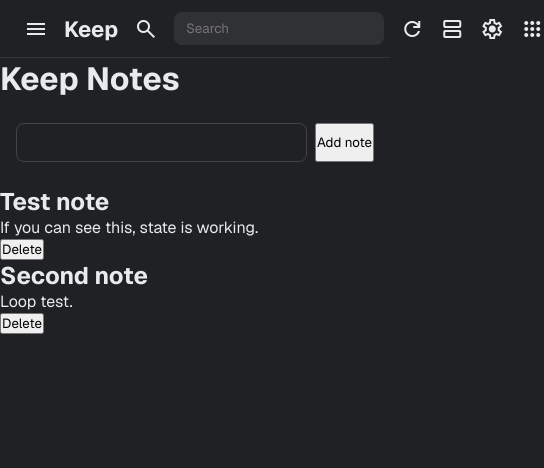
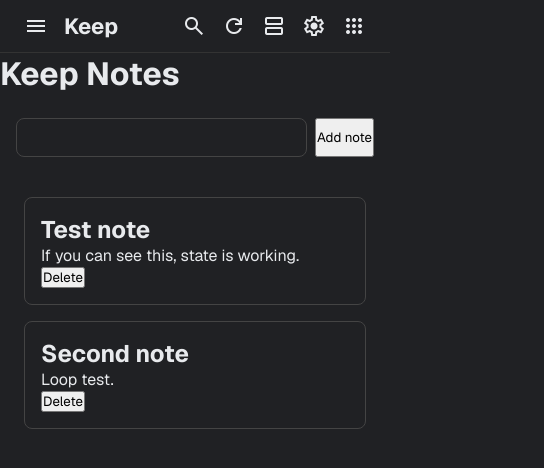
Before and after one commit to nezokuhle1-arch/keepmythings-react, a React (Vite) app: page / in a window 390 px wide. Shown: the top 468 px of the page, 544 px wide, since content can reach past the window. Built offline with nearby package versions, Linux system fonts and the light colour scheme; a web font is replaced by a local one.

Commit message:
Add responsive grid layout for notes

```diff
--- a/src/App.jsx
+++ b/src/App.jsx
@@ -45,9 +45,11 @@
       <Navbar />
       <h1>Keep Notes</h1>
       <CreateNoteForm onAddNote={handleAddNote} />
+      <div className="notes-grid">
       {notes.map((note) => (
         <NoteCard key={note.id} note={note} onDeleteNote={handleDeleteNote} /> // The NoteCard component is imported from NoteCard.jsx and is used to display the note.
       ))}
+      </div>
     </div>
   );
 }
--- a/src/index.css
+++ b/src/index.css
@@ -11,6 +11,8 @@
   background-color: #202124;
   color: #e8eaed;
 }
+
+/* Navbar Styling */
 
 nav {
   display: flex;
@@ -51,3 +53,30 @@
   background-color: #202124;
   color: #e8eaed;
 }
+
+/* Notes Grid Styling */
+
+.notes-grid {
+  display: grid;
+  grid-template-columns: repeat(auto-fill, minmax(240px, 1fr));
+  gap: 16px;
+  padding: 16px 24px;
+  max-width: 1200px;
+  margin: 0 auto;
+}
+
+.notes-grid > div {
+  background-color: #202124;
+  border: 1px solid #444;
+  border-radius: 8px;
+  padding: 16px;
+}
+
+@media (max-width: 600px) {
+  .notes-grid {
+    grid-template-columns: 1fr;
+  }
+  nav input[type="search"] {
+    display: none;
+  }
+}
```
Also changed, not shown: public/Keep-logo.png (added).
